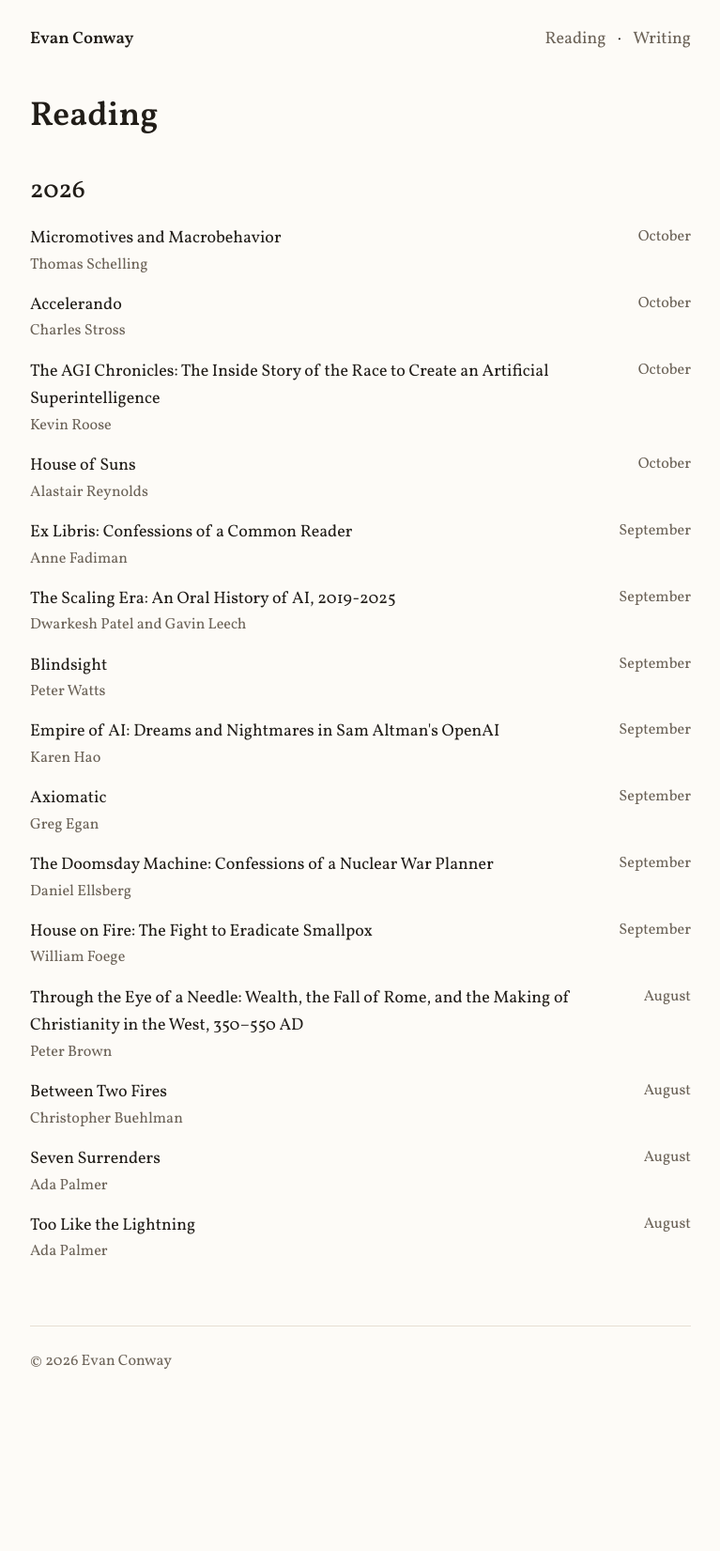
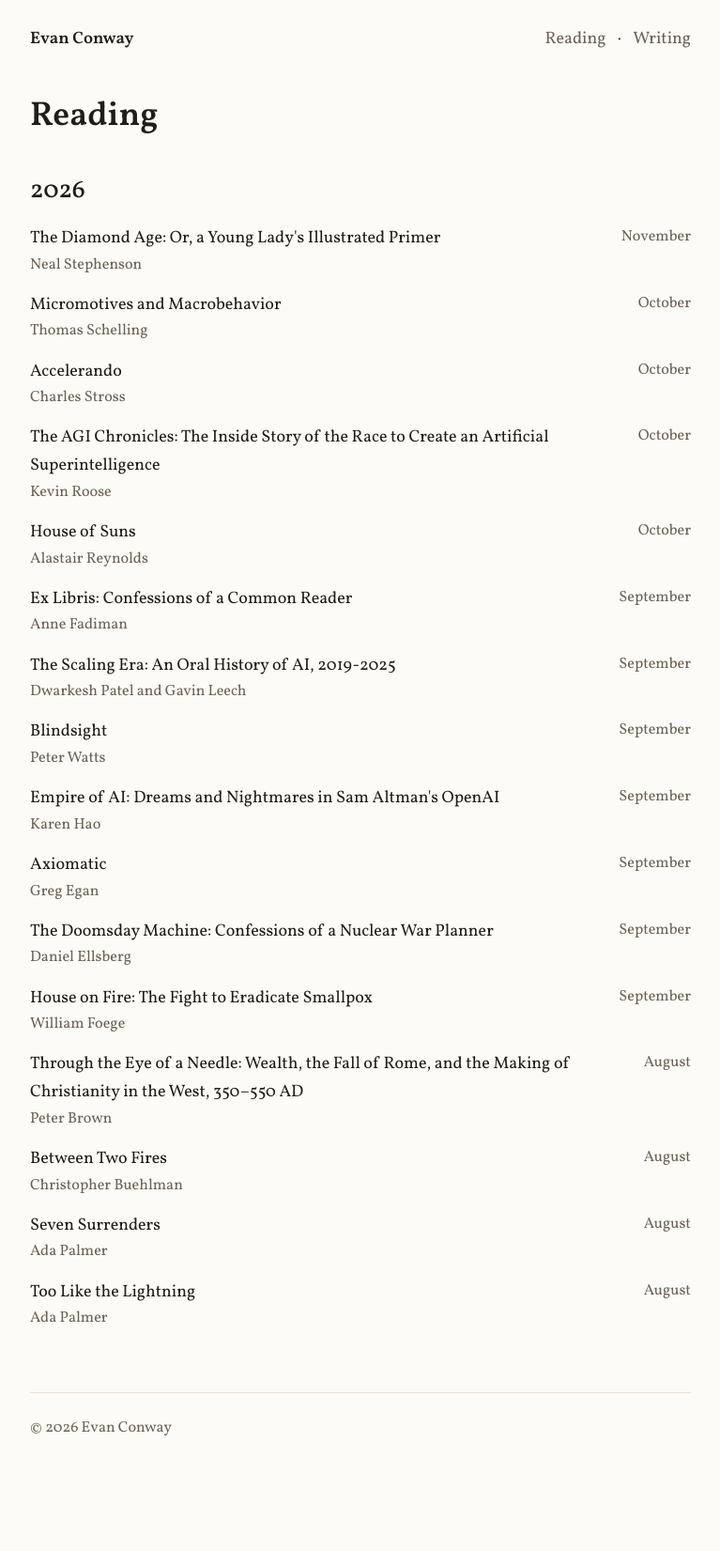
Before and after one commit to evan-conway/evanjayconway.com, a Jekyll site: the page built from reading.html, in a window 1280 px wide. Shown: the whole page at 94% size, without its empty margins (256-1023 px from the left). Built offline with Jekyll 4.4.1, drawn with Linux system fonts in a browser that asks for light colours; before the commit the page ends 1580 px from its top, so only the background shows below that.

Commit message:
Add The Diamond Age to books

```diff
--- a/_data/reading.yml
+++ b/_data/reading.yml
@@ -1,5 +1,8 @@
 - year: 2026
   books:
+    - title: "The Diamond Age: Or, a Young Lady's Illustrated Primer"
+      author: Neal Stephenson
+      month: November
     - title: Micromotives and Macrobehavior
       author: Thomas Schelling
       month: October
```
